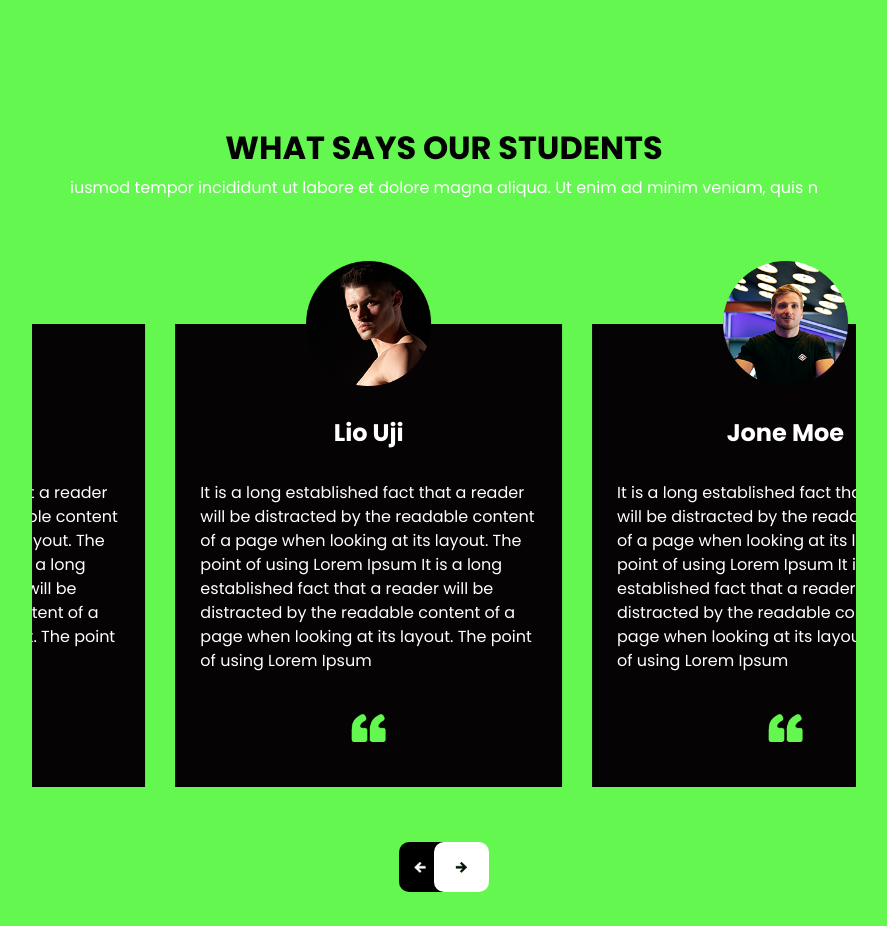
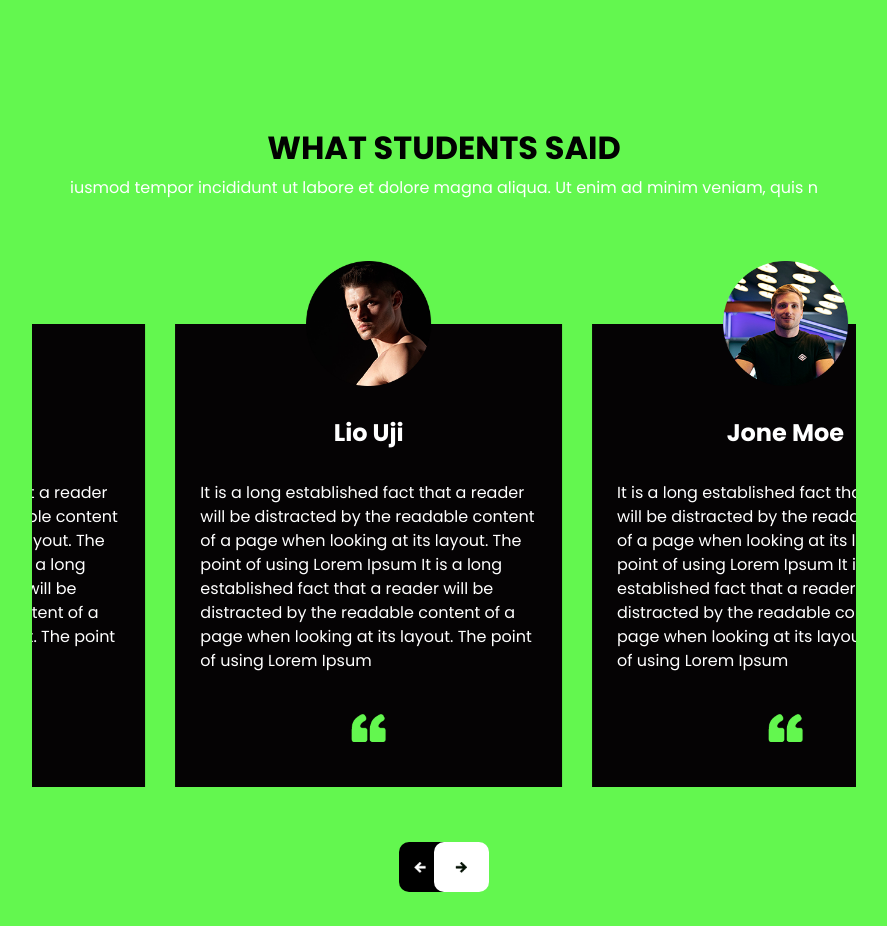
Before and after one commit to aravind4518/Practice, a plain HTML site: page index.html in a window 1280 px wide. Shown: the part 3440-4366 px from the top of the page, without its empty margins (196-1083 px from the left). Drawn offline with nearby package versions, Linux system fonts and the light colour scheme; some packages are replaced by stand-ins of ours; a web font is replaced by a local one.

Commit message:
Update index.html

```diff
--- a/index.html
+++ b/index.html
@@ -412,7 +412,7 @@
           <div class="client_container">
             <div class="heading_container">
               <h2>
-                What Says Our students
+                What students said
               </h2>
               <p>
                 iusmod tempor incididunt ut labore et dolore magna aliqua. Ut enim ad minim veniam, quis n
```
